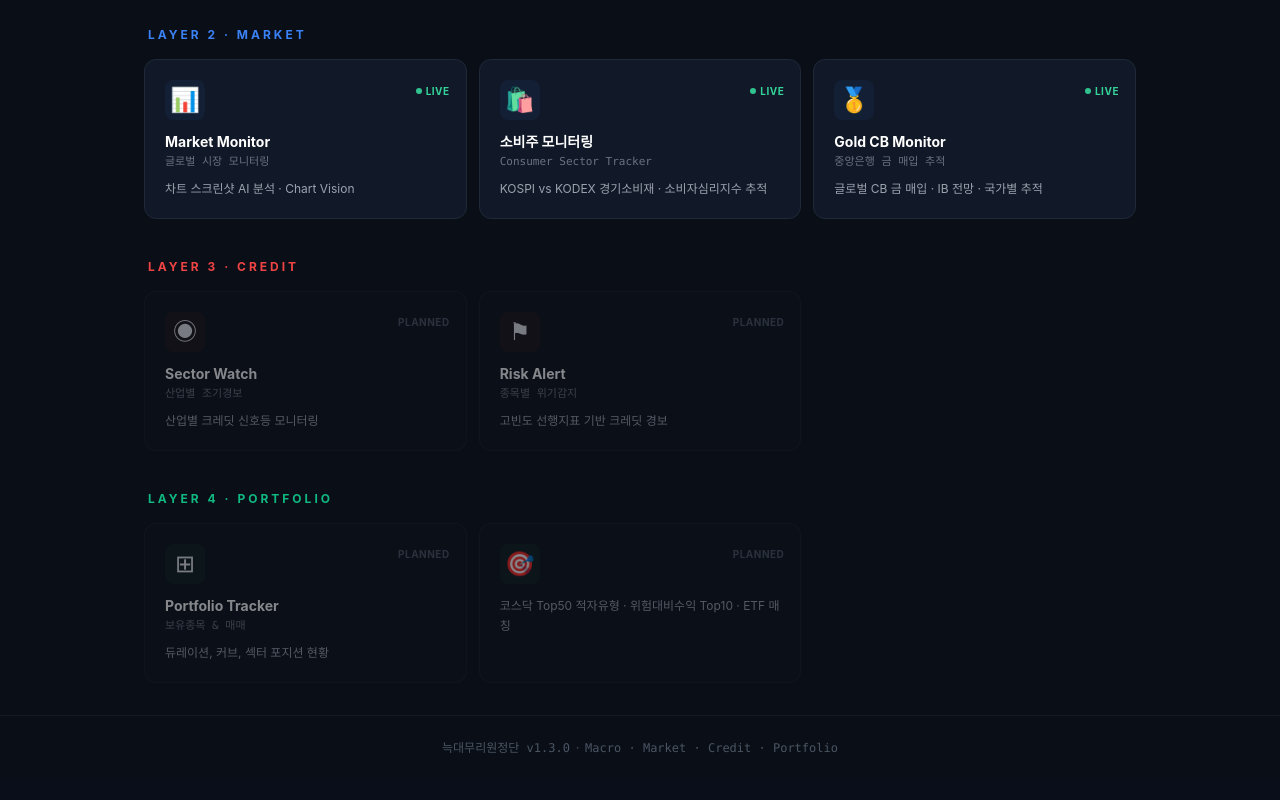
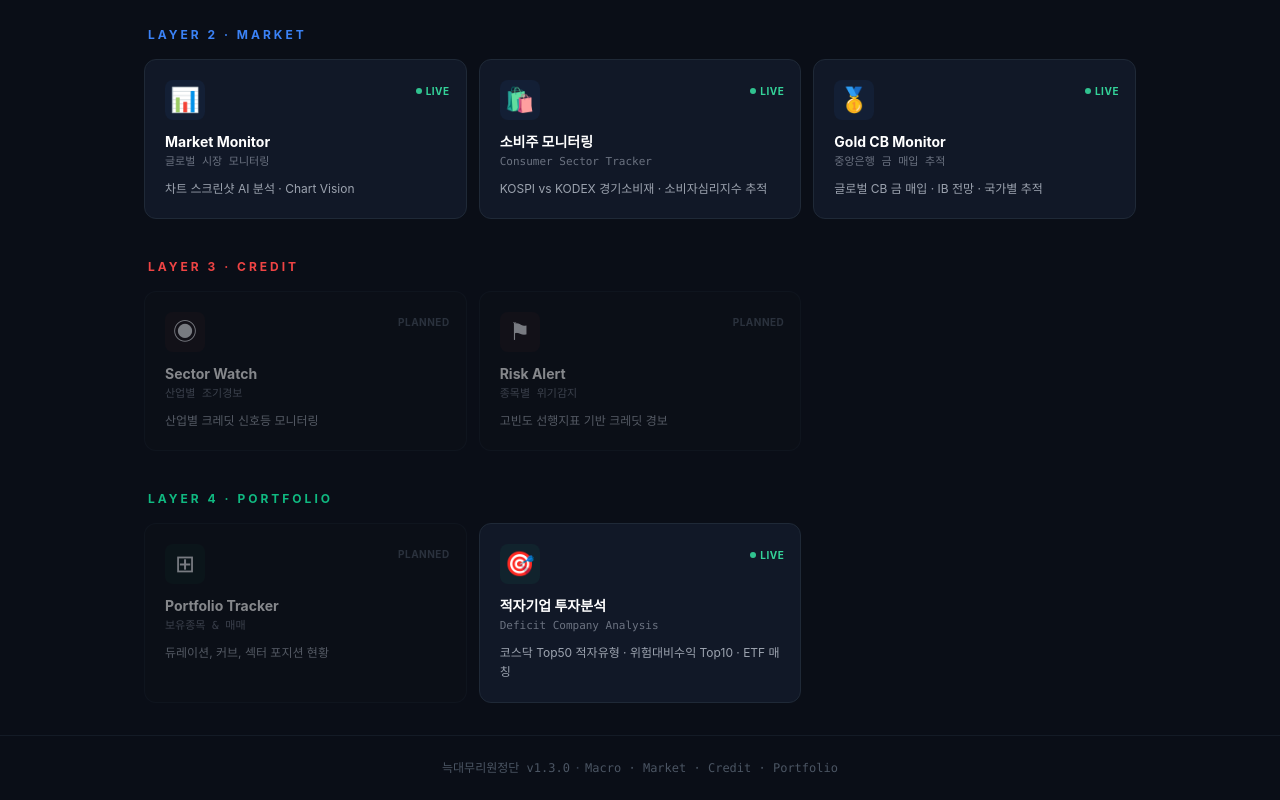
Before and after one commit to mib7514/wolfpack, a Next.js app: page / in a window 1280 px wide. Shown: the part 693-1493 px from the top of the page. Built offline with nearby package versions, Linux system fonts and the light colour scheme.

Commit message:
Update page.js

```diff
--- a/app/page.js
+++ b/app/page.js
@@ -129,14 +129,14 @@ const MODULES = [
   },
   {
     id: "deficit-analysis",
-    title: "적자기업 투자분석",
+    name: "적자기업 투자분석",
+    subtitle: "Deficit Company Analysis",
+    icon: "🎯",
     description: "코스닥 Top50 적자유형 · 위험대비수익 Top10 · ETF 매칭",
-    icon: "🎯",
-    status: "active",
     path: "/modules/deficit-analysis",
     layer: "portfolio",
-    status: "active",
-  }
+    status: "live",
+  },
 ];
 
 const LAYERS = [
```
